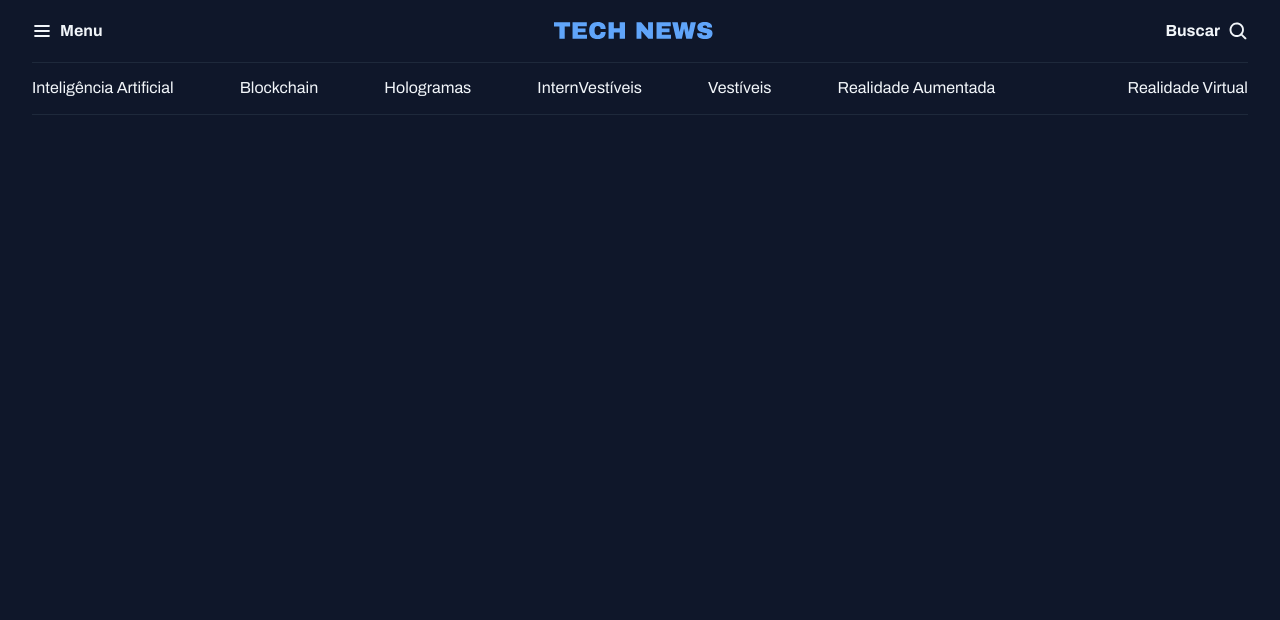
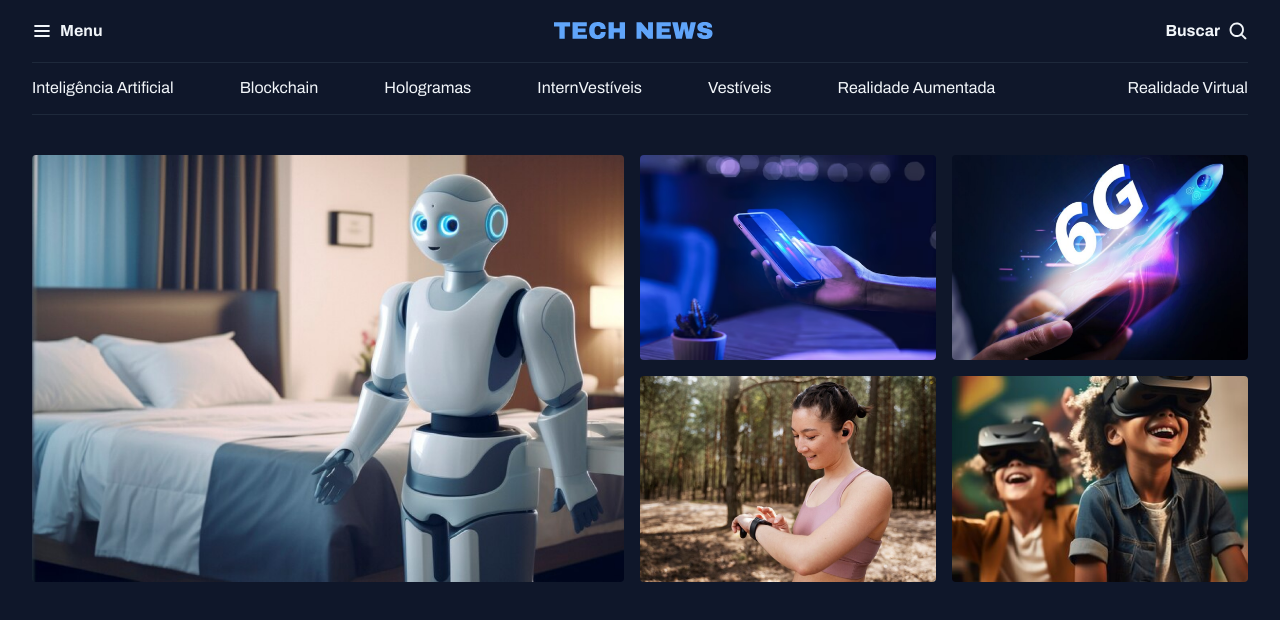
Before and after one commit to pedrocsc99/technews, a plain HTML site: page index.html in a window 1280 px wide. Drawn offline with Linux system fonts and the light colour scheme.

Commit message:
structuring the highlights section

```diff
--- a/index.html
+++ b/index.html
@@ -32,7 +32,21 @@
     <a href="#">Realidade Aumentada</a>
     <a href="#"></a>Realidade  Virtual</a>
   </nav>
+  </header>
+  <main class="grid container">
+    <section id="featured" class="grid grid-col gap-16">
+      <div>
+        <img src="./assets/images/Image 01.png" alt="">
+      </div>
+      <div class="grid grid-col-2 gap-16">
+        <img src="./assets/images/Image 02.png" alt="">
+        <img src="./assets/images/Image 03.png" alt="">
+        <img src="./assets/images/Image 04.png" alt="">
+        <img src="./assets/images/Image 05.png" alt="">
 
-  </header>
+
+      </div>
+    </section>
+  </main>
 </body>
 </html>
--- a/styles/global.css
+++ b/styles/global.css
@@ -39,14 +39,14 @@ h1,h2,h3{
   font: inherit;
 }
 
-.grid{
-  display: grid;
-}
-.grid-col{
-  grid-auto-flow: column;
+img{
+  max-width: 100%;
 }
 .container{
   max-width: 1280px;
   padding-inline:32px ;
   margin-inline:auto ;
 }
+main{
+  margin-top: 40px;
+}
--- a/styles/index.css
+++ b/styles/index.css
@@ -1,2 +1,4 @@
 @import url(global.css);
 @import url(header.css);
+@import url(utility.css);
+@import url(section.css)
--- /dev/null
+++ b/styles/section.css
@@ -0,0 +1,7 @@
+#featured{
+  img{
+  height: 100%;
+  object-fit: cover;
+  border-radius: 4px;
+  }
+}
--- /dev/null
+++ b/styles/utility.css
@@ -0,0 +1,13 @@
+.grid{
+  display: grid;
+}
+.grid-col{
+  grid-auto-flow: column;
+}
+.grid-col-2{
+  grid-template-columns: 1fr 1fr;
+}
+
+.gap-16{
+  gap:16px;
+}
```
